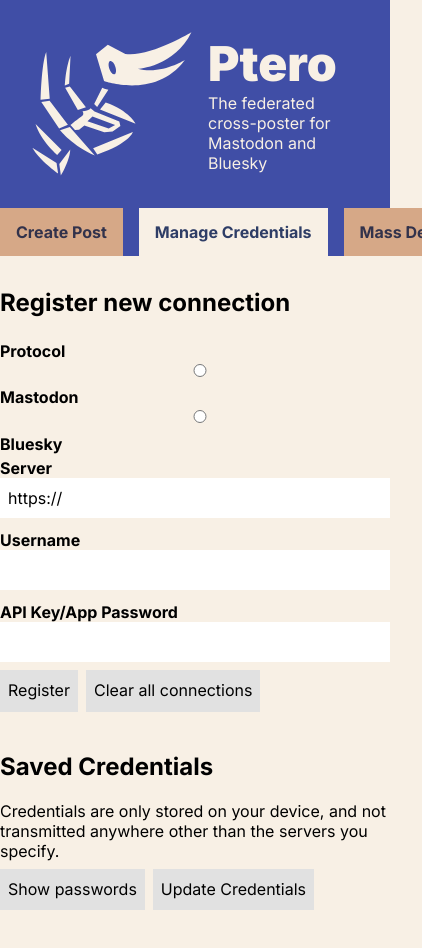
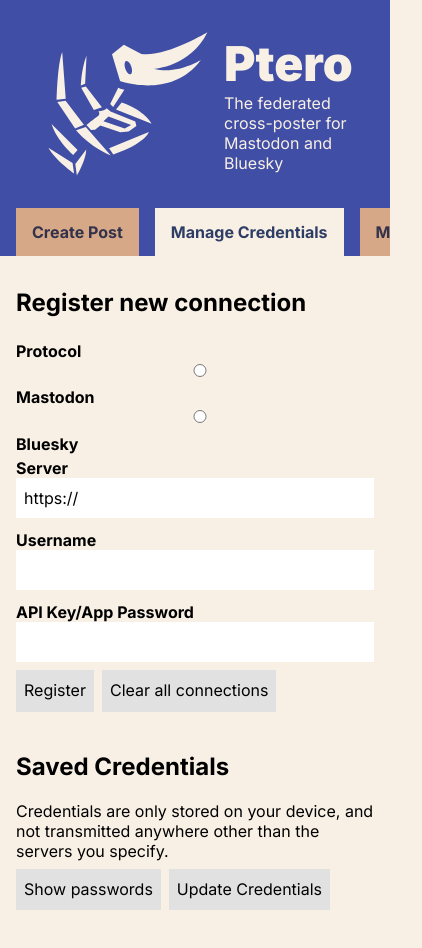
Before and after one commit to ptero-app/ptero, a Vue app: page /#/credentials in a window 390 px wide. Shown: the whole page, 422 px wide, since content can reach past the window. Built offline with nearby package versions, Linux system fonts and the light colour scheme.

Commit message:
add padding back for mobile

```diff
--- a/src/assets/main.scss
+++ b/src/assets/main.scss
@@ -19,6 +19,11 @@
 .container {
   max-width: 750px;
   margin: 0 auto;
+  padding: 0 2em;
+
+  @media (max-width: 650px) {
+    padding: 0 1em;
+  }
 }
 
 header {
@@ -66,9 +71,9 @@
 
     width: 100%;
     margin-bottom: 2rem;
-    padding-left: 2rem;
-    padding-right: 2rem;
-    margin-left: -2rem;
+    padding-left: 1em;
+    padding-right: 1em;
+    margin-left: -1em;
 
     overflow-x: scroll;
     overflow-y: visible;
```
